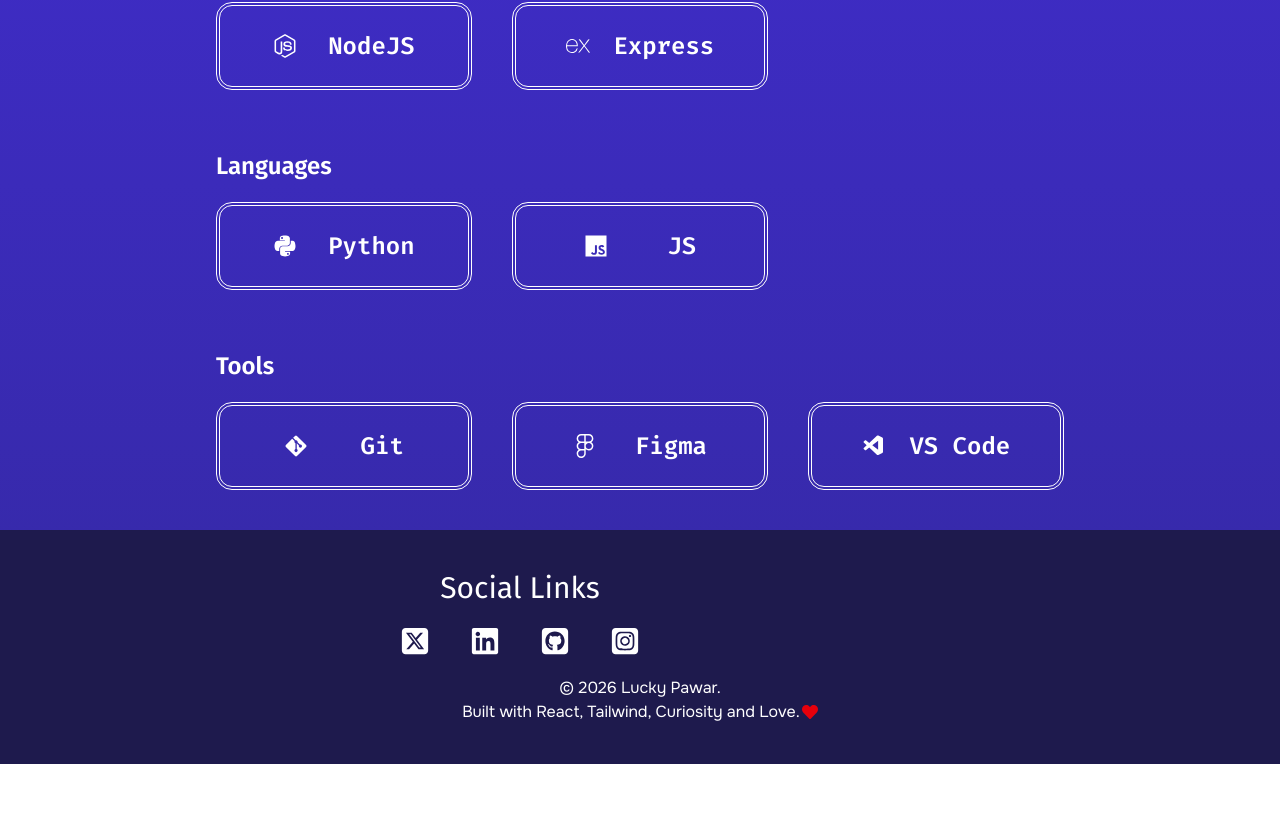
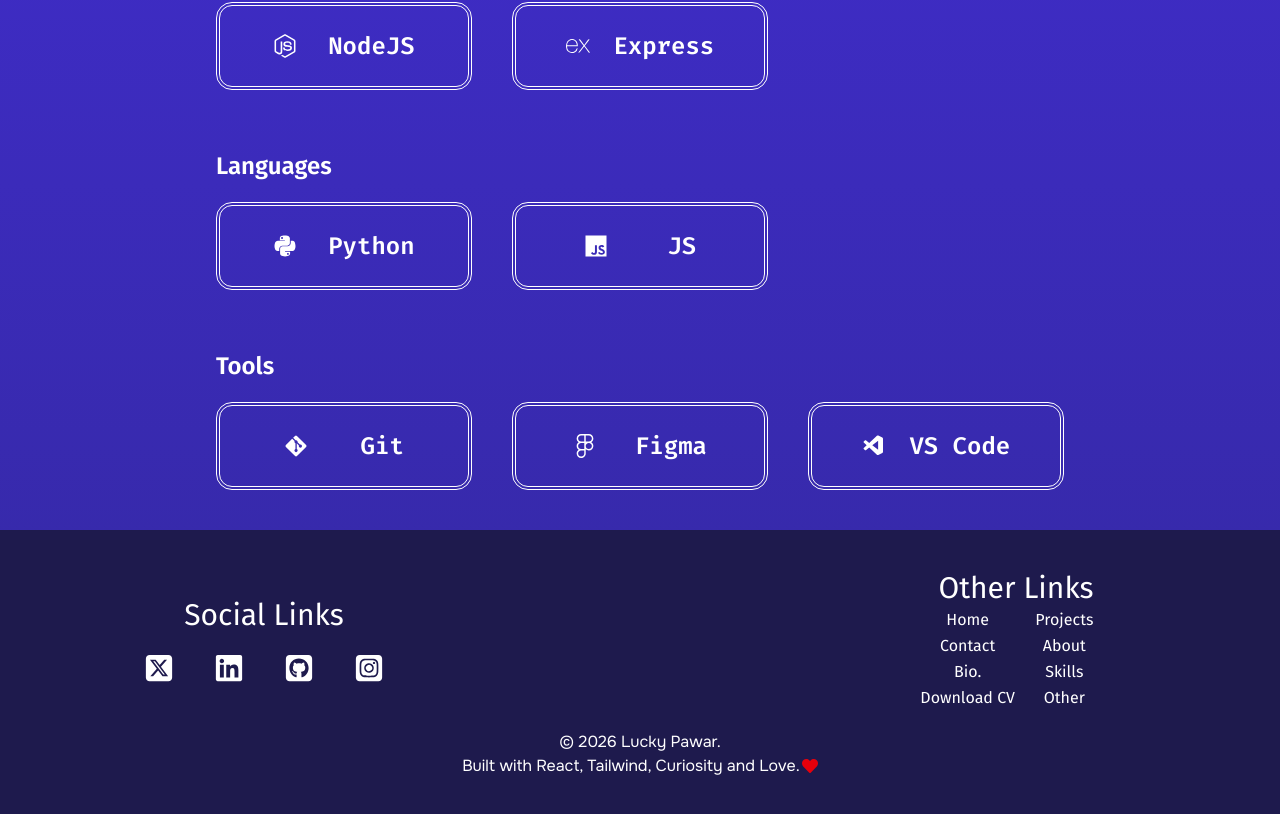
Before and after one commit to lucky-KRMU/Portfolio, a React app: page / in a window 1280 px wide. Shown: the part 1714-2528 px from the top of the page. Before the commit the page ends 2478 px from the top, so only its background shows below. Built offline with nearby package versions, Linux system fonts and the light colour scheme; no server answers; the HTML template or start-up script is replaced by a standard one.

Commit message:
add other links to footer

```diff
--- a/src/Components/Footer/Footer.jsx
+++ b/src/Components/Footer/Footer.jsx
@@ -1,15 +1,17 @@
 import React from 'react'
 import { Link } from 'react-router';
-import { FaHeart, FaLinkedin  } from "react-icons/fa";
-import { FaSquareXTwitter, FaSquareGithub, FaSquareInstagram   } from "react-icons/fa6";
+import { FaHeart, FaLinkedin } from "react-icons/fa";
+import { FaSquareXTwitter, FaSquareGithub, FaSquareInstagram } from "react-icons/fa6";
 
 function Footer() {
     return (
         <>
             <footer className='w-full p-10 bg-indigo-950 flex flex-col items-center justify-center gap-5'>
-                <div id="footerLinks" className='grid grid-cols-1
+                <div id="footerLinks" className='grid grid-cols-1 gap-5
 
-                md:grid-cols-2'>
+                md:grid-cols-2
+                md:gap-10
+                lg:gap-[40vw]'>
                     <div id="socialLinks" className='text-white text-xl font-[Fira_Sans] flex flex-col items-center justify-center gap-2
 
                     md:gap-5'>
@@ -23,20 +25,39 @@
                                 <FaSquareXTwitter className='duration-200 ease-in-out hover:text-sky-500 hover:scale-[1.2]' />
                             </Link>
                             <Link to="https://www.linkedin.com/in/luckypawar">
-                                <FaLinkedin className='duration-200 ease-in-out hover:text-sky-500 hover:scale-[1.2]'  />
+                                <FaLinkedin className='duration-200 ease-in-out hover:text-sky-500 hover:scale-[1.2]' />
                             </Link>
                             <Link to="https://www.github.com/lucky-KRMU">
-                                <FaSquareGithub  className='duration-200 ease-in-out hover:text-sky-500 hover:scale-[1.2]' />
+                                <FaSquareGithub className='duration-200 ease-in-out hover:text-sky-500 hover:scale-[1.2]' />
                             </Link>
                             <Link to="https://www.instagram.com/luckythecoder">
-                                <FaSquareInstagram   className='duration-200 ease-in-out hover:text-sky-500 hover:scale-[1.2]' />
+                                <FaSquareInstagram className='duration-200 ease-in-out hover:text-sky-500 hover:scale-[1.2]' />
                             </Link>
                         </div>
                     </div>
-                    <div id="WebSiteLinks"></div>
+                    <div id="WebSiteLinks">
+                        <div  className='text-white font-[Fira_Sans] flex flex-col items-center justify-center gap-2
+
+                    md:gap-0.5'>
+                            <h3 className='text-2xl md:text-3xl'>Other Links</h3>
+                            <div className='grid grid-cols-2 gap-2 text-center text-l
+
+                            md:gap-0.5'>
+                                <Link to="" className='duration-200 underline-offset-4 hover:underline hover:text-sky-500'>Home</Link>
+                                <Link to="" className='duration-200 underline-offset-4 hover:underline hover:text-sky-500'>Projects</Link>
+                                <Link to="" className='duration-200 underline-offset-4 hover:underline hover:text-sky-500'>Contact</Link>
+                                <Link to="" className='duration-200 underline-offset-4 hover:underline hover:text-sky-500'>About</Link>
+                                <Link to="" className='duration-200 underline-offset-4 hover:underline hover:text-sky-500'>Bio.</Link>
+                                <Link to="/home" className='duration-200 underline-offset-4 hover:underline hover:text-sky-500'>Skills</Link>
+                                <Link to="" className='duration-200 underline-offset-4 hover:underline hover:text-sky-500'>Download CV</Link>
+                                <Link to="" className='duration-200 underline-offset-4 hover:underline hover:text-sky-500'>Other</Link>
+                            </div>
+                        </div>
+                    </div>
                 </div>
                 <h3 className='text-center font-[Onest] text-white'>&copy; 2026 Lucky Pawar.
-                    <div className='flex items-center justify-center gap-0.5'>Built with React, Tailwind, Curiosity and Love.<FaHeart className='text-red-600' /></div></h3>
+                    <div className='flex flex-col items-center justify-center gap-0.5
+                    md:flex-row'>Built with React, Tailwind, Curiosity and Love.<FaHeart className='text-red-600' /></div></h3>
             </footer>
         </>
     )
```
